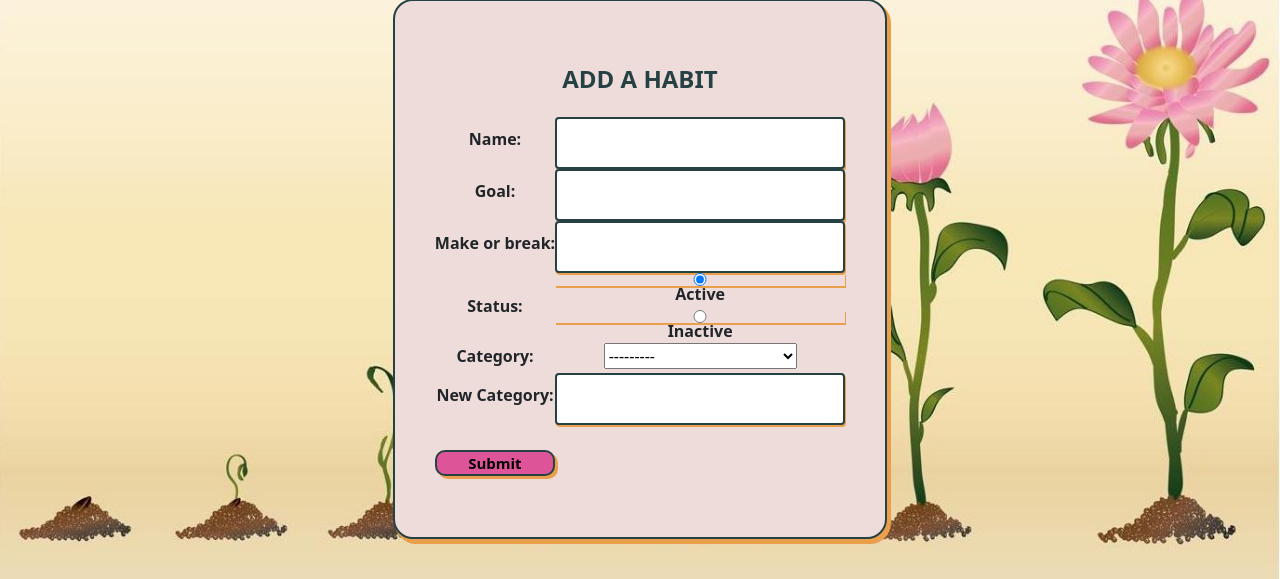
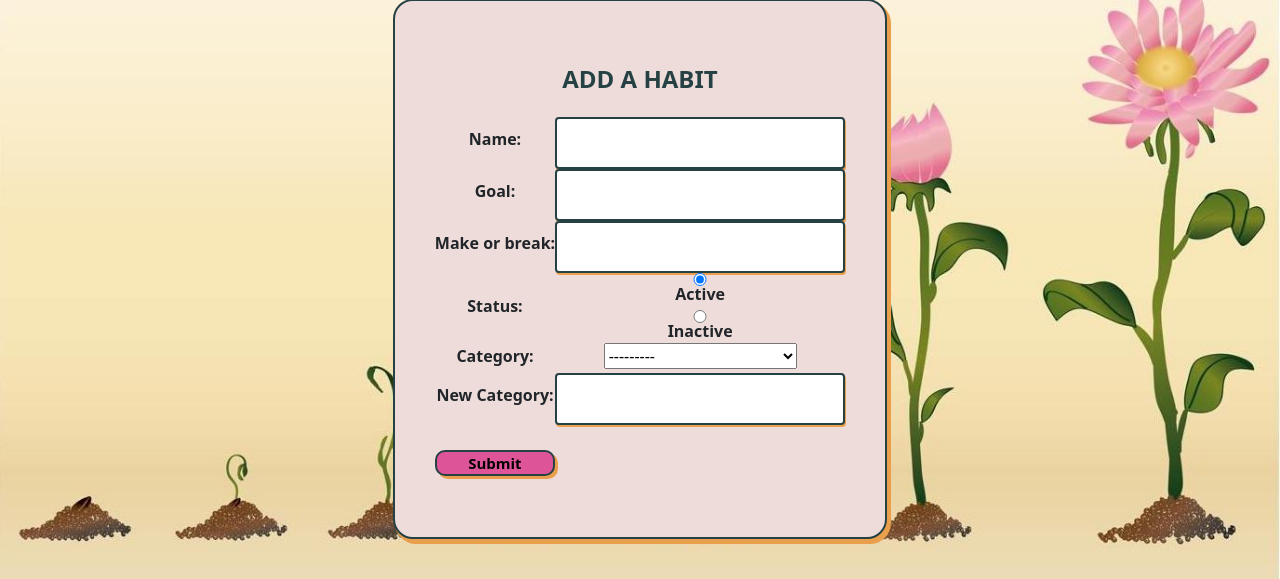
Before and after one commit to harmonica23/habitualize, a Django app: page /habits/create/ in a window 1280 px wide. Shown: the part 94-673 px from the top of the page. Run offline with Django 5.2, Linux system fonts and the light colour scheme; the visitor is signed in with stand-in values (Sample User, id 1).

Commit message:
radio button styling override

```diff
--- a/habitualize/main_app/static/css/style.css
+++ b/habitualize/main_app/static/css/style.css
@@ -4,6 +4,10 @@
     margin: 0;
     padding: 0;
     box-sizing: border-box;
+}
+
+body.landing-page {
+    background-image: url('../images/growing-flower.jpg') !important;
 }
 
 body {
@@ -17,9 +21,6 @@ body {
     height: 100vh;
 }
 
-body.landing-page {
-    background-image: url('../../static/images/growing-flower.jpg');
-}
 
 main {
     flex: 1;
@@ -134,7 +135,9 @@ p,
     max-width: 15vmin;
 }
 
-
+#id_status_0, #id_status_1 {
+    box-shadow: none !important;
+}
 
 
 
```
